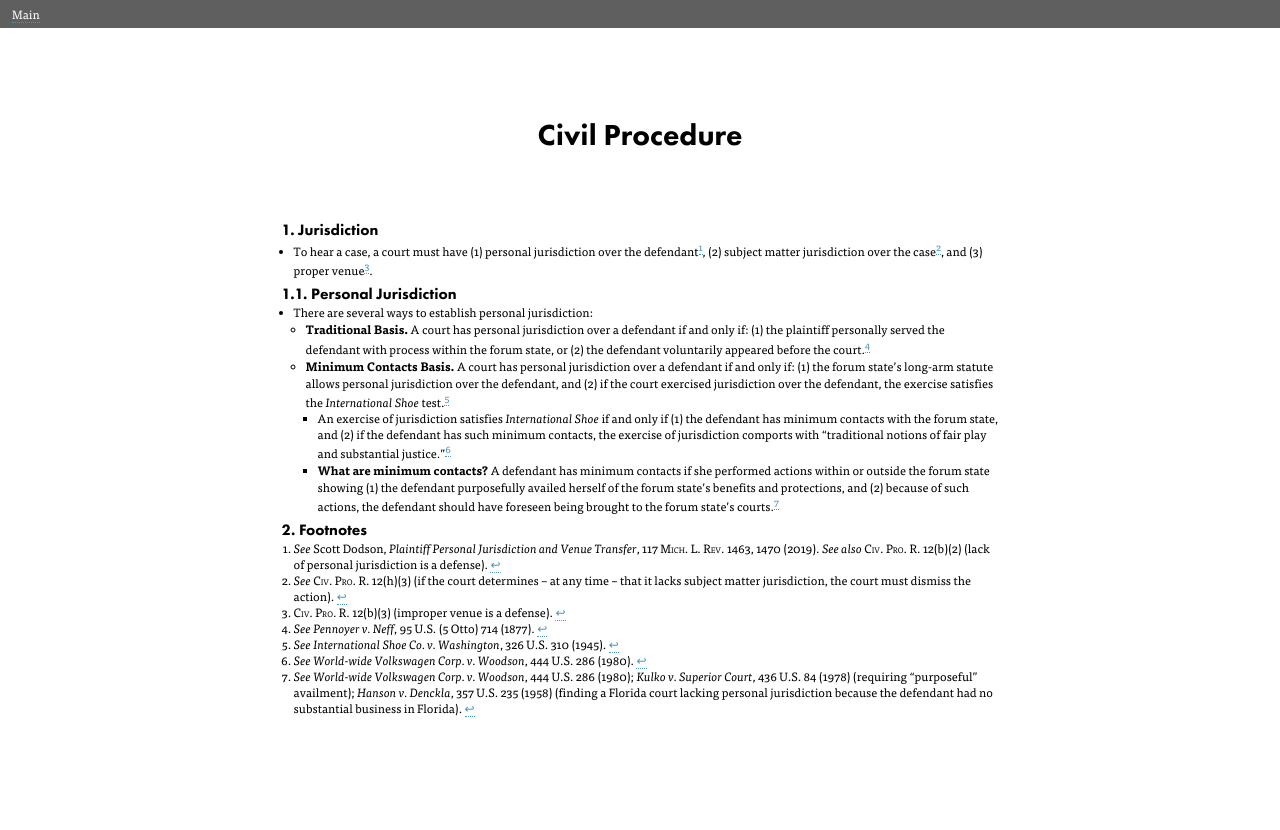
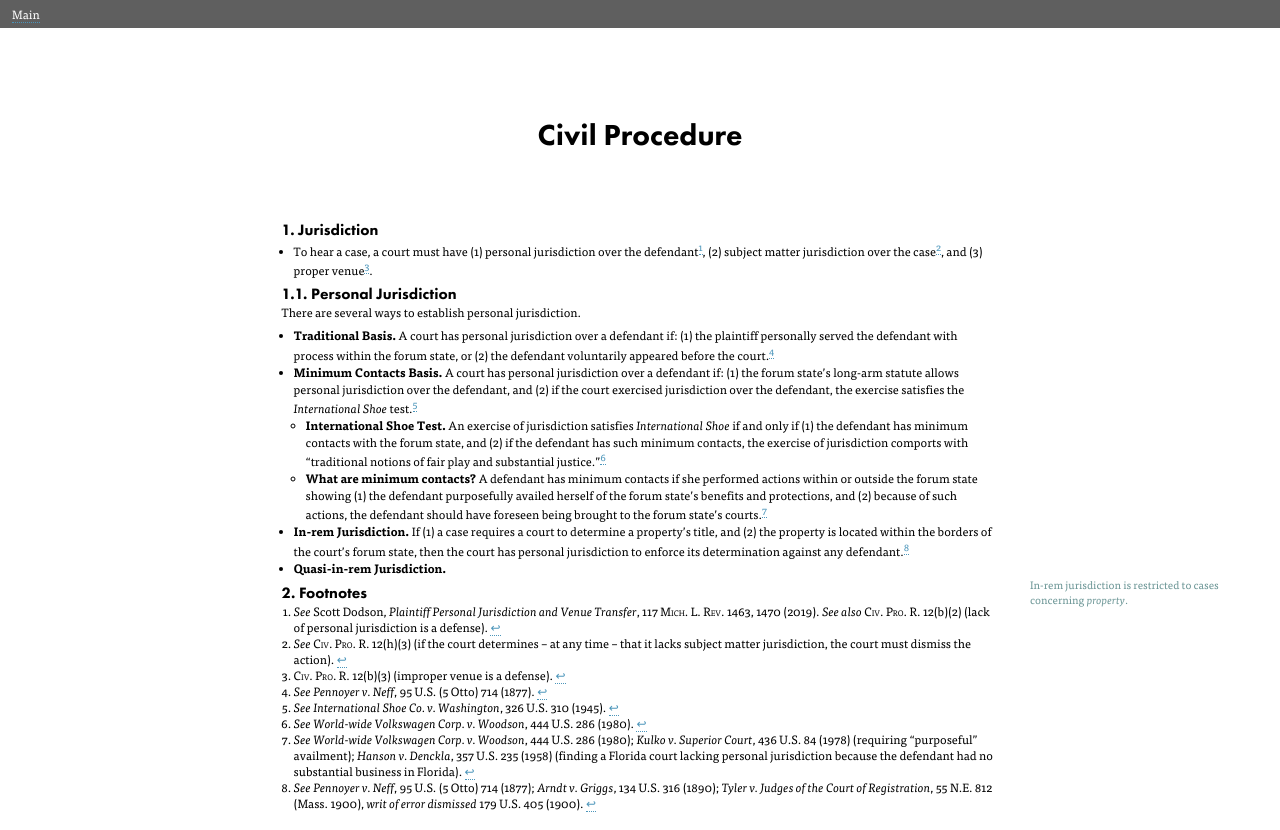
Before and after one commit to ketiboldiais/amici, a Next.js app: page /outlines/civil-procedure in a window 1280 px wide. Built offline with nearby package versions, Linux system fonts and the light colour scheme.

Commit message:
add in-rem

```diff
--- a/src/app/globals.css
+++ b/src/app/globals.css
@@ -268,6 +268,11 @@ table {
 	margin: 0.8rem auto;
 }
 
+p {
+	padding: 0;
+	margin: 0 0 0.5rem 0;
+}
+
 td {
 	border: solid thin grey;
 }
--- a/src/app/outlines/civil-procedure/page.mdx
+++ b/src/app/outlines/civil-procedure/page.mdx
@@ -10,17 +10,24 @@ import MdxLayout from '../../components/mdx-layout';
 [^r12(b)(3)]: ~Civ. Pro. R.~ 12(b)(3) (improper venue is a defense).
 
 ### Personal Jurisdiction
-- There are several ways to establish personal jurisdiction:
-	- __Traditional Basis.__ A court has personal jurisdiction over a defendant if and only if: (1) the plaintiff personally served the defendant with process within the forum state, or (2) the defendant voluntarily appeared before the court.[^pennoyer]
-	- __Minimum Contacts Basis.__ A court has personal jurisdiction over a defendant if and only if: (1) the forum state’s long-arm statute allows personal jurisdiction over the defendant, and (2) if the court exercised jurisdiction over the defendant, the exercise satisfies the _International Shoe_ test.[^international_shoe]
-		- An exercise of jurisdiction satisfies _International Shoe_ if and only if (1) the defendant has minimum contacts with the forum state, and (2) if the defendant has such minimum contacts, the exercise of jurisdiction comports with “traditional notions of fair play and substantial justice.”[^international_shoe_test]
-		- __What are minimum contacts?__ A defendant has minimum contacts if she performed actions within or outside the forum state showing (1) the defendant purposefully availed herself of the forum state’s benefits and protections, and (2) because of such actions, the defendant should have foreseen being brought to the forum state’s courts.[^volkswagen_contacts]
+There are several ways to establish personal jurisdiction.
+
+- __Traditional Basis.__ A court has personal jurisdiction over a defendant if: (1) the plaintiff personally served the defendant with process within the forum state, or (2) the defendant voluntarily appeared before the court.[^pennoyer]
+- __Minimum Contacts Basis.__ A court has personal jurisdiction over a defendant if: (1) the forum state’s long-arm statute allows personal jurisdiction over the defendant, and (2) if the court exercised jurisdiction over the defendant, the exercise satisfies the _International Shoe_ test.[^international_shoe]
+	- __International Shoe Test.__ An exercise of jurisdiction satisfies _International Shoe_ if and only if (1) the defendant has minimum contacts with the forum state, and (2) if the defendant has such minimum contacts, the exercise of jurisdiction comports with “traditional notions of fair play and substantial justice.”[^international_shoe_test]
+	- __What are minimum contacts?__ A defendant has minimum contacts if she performed actions within or outside the forum state showing (1) the defendant purposefully availed herself of the forum state’s benefits and protections, and (2) because of such actions, the defendant should have foreseen being brought to the forum state’s courts.[^volkswagen_contacts]
+- __In-rem Jurisdiction.__ If (1) a case requires a court to determine a property’s title, and (2) the property is located within the borders of the court’s forum state, then the court has personal jurisdiction to enforce its determination against any defendant.[^pennoyer_in_rem]
+<aside>
+In-rem jurisdiction is restricted to cases concerning _property_.
+</aside>
+- __Quasi-in-rem Jurisdiction.__
 
 
 [^pennoyer]: _See_ _Pennoyer v. Neff_, 95 U.S. (5 Otto) 714 (1877).
 [^international_shoe]: _See_ _International Shoe Co. v. Washington_, 326 U.S. 310 (1945).
 [^international_shoe_test]: _See_ _World-wide Volkswagen Corp. v. Woodson_, 444 U.S. 286 (1980).
 [^volkswagen_contacts]: _See_ _World-wide Volkswagen Corp. v. Woodson_, 444 U.S. 286 (1980); _Kulko v. Superior Court_, 436 U.S. 84 (1978) (requiring “purposeful” availment); _Hanson v. Denckla_, 357 U.S. 235 (1958) (finding a Florida court lacking personal jurisdiction because the defendant had no substantial business in Florida).
+[^pennoyer_in_rem]: _See_ _Pennoyer v. Neff_, 95 U.S. (5 Otto) 714 (1877); _Arndt v. Griggs_, 134 U.S. 316 (1890); _Tyler v. Judges of the Court of Registration_, 55 N.E. 812 (Mass. 1900), _writ of error dismissed_ 179 U.S. 405 (1900).
 
 
 
```
